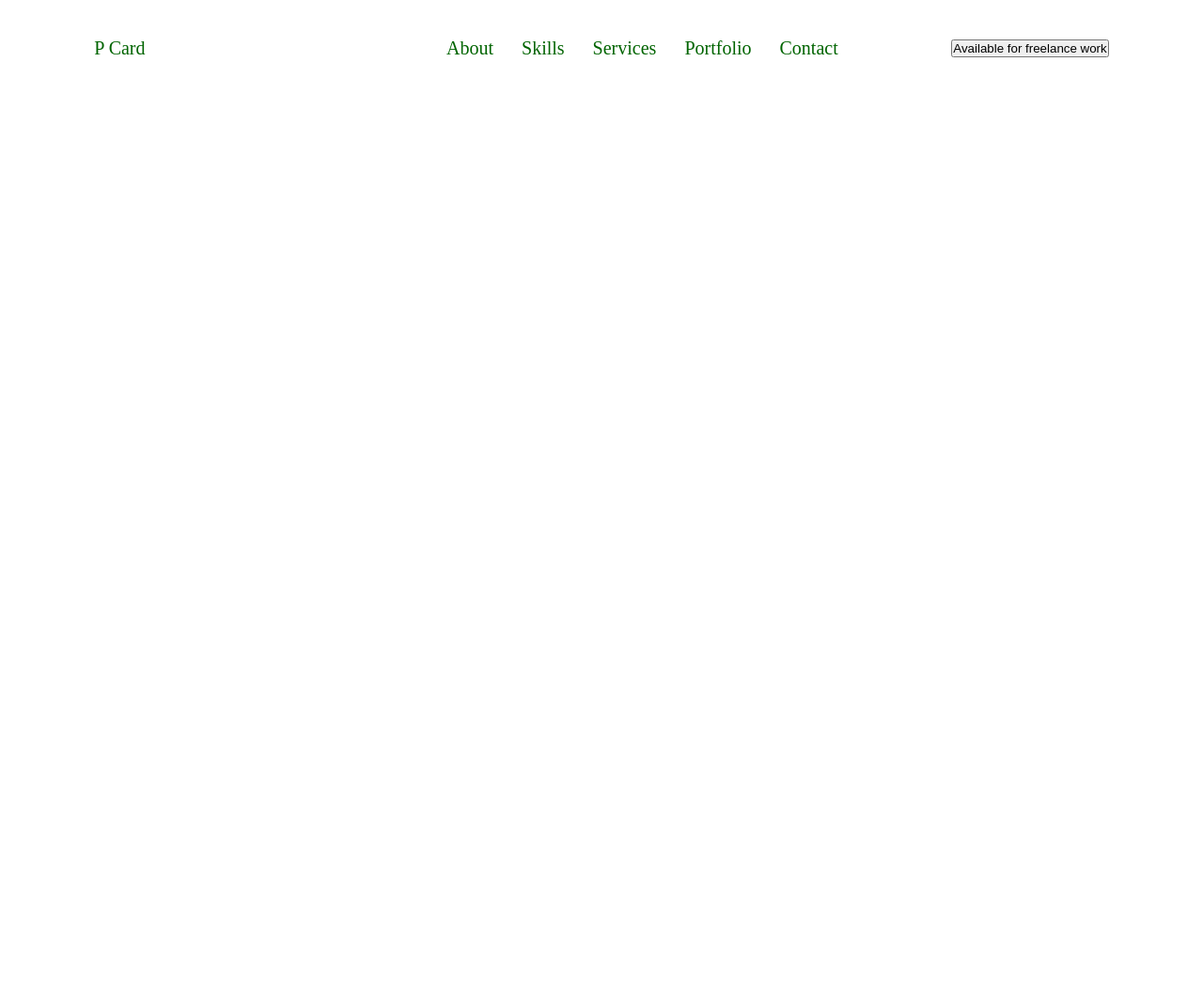
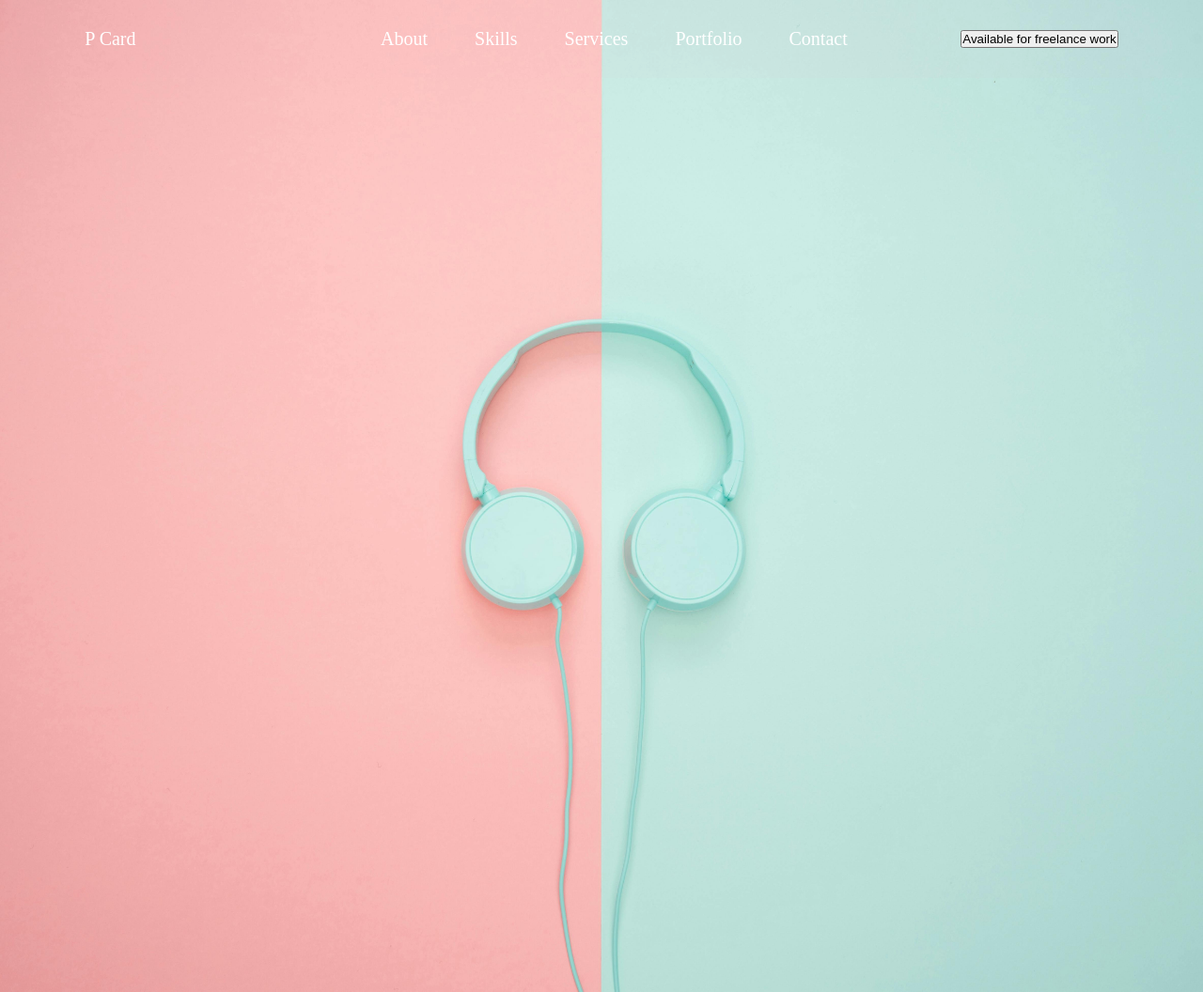
Before and after one commit to ray-chel-cyber/ray-chel-cyber.github.io, a plain HTML site: page index.html in a window 1280 px wide. Shown: the whole page at 94% size. Before the commit the page ends 800 px from the top, so only its background shows below. Drawn offline with Linux system fonts and the light colour scheme.

Commit message:
Added a header

```diff
--- a/css/styles.css
+++ b/css/styles.css
@@ -4,11 +4,11 @@
  }
 
  nav {
-    background-color: white;
+    background-color: rgba(238, 166, 190, 0.034);
     display: flex;
     justify-content: space-around;
     align-items: center;
-    padding: 40px;
+    padding: 30px;
     position: fixed;
     top: 0%;
     left: 0%;
@@ -19,12 +19,10 @@
     font-size: 30px;
  }
 
-
-
  #nav-item {
     display: flex;
-    gap: 30px;
-    padding-left: 200px;
+    gap: 50px;
+    padding-left: 140px;
  }
 
  .list-item {
@@ -33,13 +31,13 @@
 
  nav a {
     text-decoration: none;
-    color: darkgreen;
+    color: white;
     font-size: 20px;
  }
 
 
  header {
-    background-image: linear-gradient(rgba(0, 0, 0, 0.5), rgba(0, 0, 0, 0.5)), url('../assets/images/image20.jpg');
+    background-image:url('../assets/images/image60.jpg');
     background-repeat: no-repeat;
     background-position: center;
     background-size: cover;
--- a/index.html
+++ b/index.html
@@ -7,7 +7,7 @@
     <title>Personal Portfolio</title>
 </head>
 <body>
-
+    <header>
         <nav>
             <div> <a href="heading">P Card</a></div>
             <ul id="nav-item">
@@ -20,6 +20,8 @@
             <div><button class="button"></i>Available for freelance work</button></div>
 
         </nav>
+    </header>
+
 
 </body>
 </html>
```
Also changed, not shown: assets/images/image60.jpg (added), 1 other file. Lines whose indentation alone changed are shown as unchanged.
